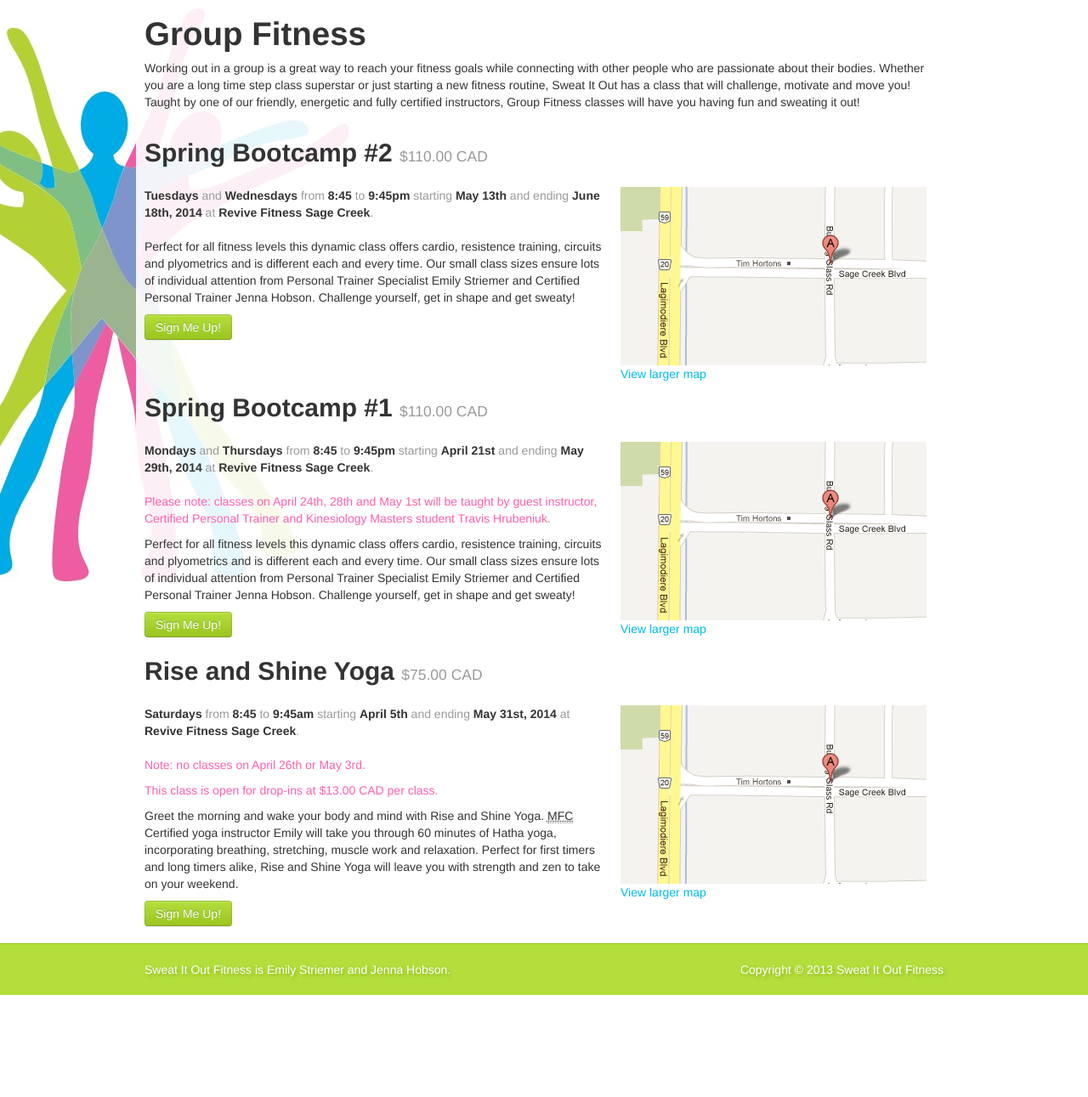
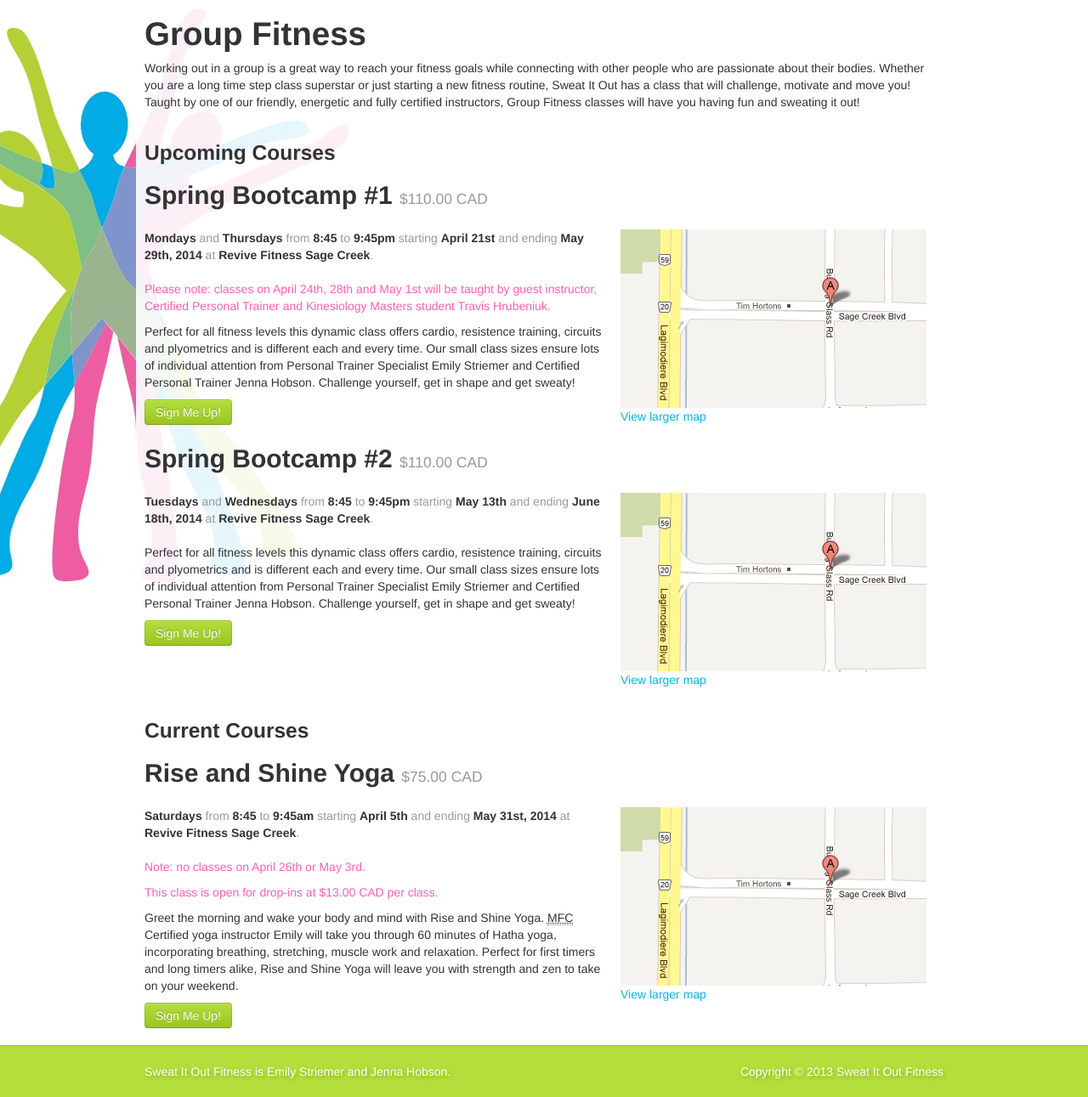
Before and after one commit to mstriemer/sweatitout, a Flask app: page /group-fitness in a window 1280 px wide. Shown: the part 81-1372 px from the top of the page at 85% size. Before the commit the page ends 1252 px from the top, so only its background shows below. Run offline with Flask 2, Linux system fonts and the light colour scheme; style sheets or scripts are compiled from the project's sources.

Commit message:
split up upcoming and active courses

```diff
--- a/app.py
+++ b/app.py
@@ -7,7 +7,8 @@ from flask import Flask, render_template, request, redirect, session, abort
 from database import db_session
 
 from models import Course, Registration, RegistrationCharge, RegistrationForm
-from courses import all_courses, current_courses
+from courses import (active_courses, all_courses, current_courses,
+                     upcoming_courses)
 
 from auth import login_required
 
@@ -60,16 +61,21 @@ def index():
 def instructors():
     return render_template("instructors.html", page_title="Instructors")
 
-def render_group_fitness(course=None, form=None):
-    make_form = lambda c: RegistrationForm(course_slug=c.slug, instance=c)
-    courses = []
-    for c in current_courses:
-        if c == course:
-            courses.append((course, form))
+def render_group_fitness(active_course=None, active_form=None):
+    def make_form(course):
+        if course == active_course:
+            form = active_form
         else:
-            courses.append((c, make_form(c)))
-    return render_template("group_fitness.html", courses=courses,
-            page_title="Group Fitness")
+            form = RegistrationForm(course_slug=course.slug, instance=course)
+        return (course, form)
+
+    def make_forms(all_courses):
+        return [make_form(course) for course in all_courses]
+
+    return render_template("group_fitness.html",
+                           upcoming_courses=make_forms(upcoming_courses),
+                           active_courses=make_forms(active_courses),
+                           page_title="Group Fitness")
 
 @app.route("/group-fitness")
 def group_fitness():
--- a/courses.py
+++ b/courses.py
@@ -366,11 +366,16 @@ all_courses.append(Course(
 
 class CurrentCourseIterator(object):
 
-    def all_courses(self):
-        return all_courses
+    def __init__(self, courses, predicate):
+        self.courses = courses
+        self.predicate = predicate
 
     def __iter__(self):
-        return (course for course in self.all_courses()
-                       if not course.completed())
+        return (course for course in self.courses if self.predicate(course))
 
-current_courses = CurrentCourseIterator()
+current_courses = CurrentCourseIterator(all_courses,
+                                        lambda c: not c.completed())
+upcoming_courses = CurrentCourseIterator(list(reversed(all_courses)),
+                                         lambda c: c.upcoming())
+active_courses = CurrentCourseIterator(
+    all_courses, lambda c: not c.completed() and not c.upcoming())
--- a/models.py
+++ b/models.py
@@ -58,7 +58,18 @@ class Course(object):
             raise KeyError('{name} is not a valid day'.format(name=name))
 
     def completed(self):
-        return parse_human_date(self.end_date) < datetime.today()
+        return self.end_datetime < datetime.today()
+
+    def upcoming(self):
+        return self.start_datetime > datetime.today()
+
+    @property
+    def end_datetime(self):
+        return parse_human_date(self.end_date)
+
+    @property
+    def start_datetime(self):
+        return parse_human_date(self.start_date, year_fallback=self.end_date)
 
 
 class Day(object):
@@ -286,9 +297,12 @@ class FormField(object):
         else:
             return True
 
-def parse_human_date(date_string):
+def parse_human_date(date_string, year_fallback=None):
     suffices = ['st', 'nd', 'rd', 'th']
     parsed = None
+    # If date_string doesn't have a year, use the year from year_fallback.
+    if ',' not in date_string and ',' in year_fallback:
+        date_string += ',' + year_fallback.split(',', 1)[1]
     for suffix in suffices:
         try:
             parsed = datetime.strptime(date_string,
--- a/templates/group_fitness.html
+++ b/templates/group_fitness.html
@@ -13,21 +13,26 @@
     out!
 </div>
 
+{% if upcoming_courses %}
     <div class="courses">
-    {% for course, form in courses %}
+        <h3>Upcoming Courses</h3>
+        {% for course, form in upcoming_courses %}
         {% include "course.html" %}
-    {% else %}
+        {% endfor %}
+    </div>
+{% endif %}
+{% if active_courses %}
+    <div class="courses">
+        <h3>Current Courses</h3>
+        {% for course, form in active_courses %}
+        {% include "course.html" %}
+        {% endfor %}
+    </div>
+{% endif %}
+{% if not upcoming_courses and not active_courses %}
 <p>
     We aren't offering any classes right now, check back later to come get
     sweaty with us!
 </p>
-    {% endfor %}
-    {% if old_courses %}
-    <hr>
-    <h3>Previous Courses</h3>
-    {% for course in old_courses %}
-    {% include "course.html" %}
-    {% endfor %}
 {% endif %}
-</div>
 {% endblock %}
```
Also changed, not shown: static/styles/main.less (+9 -0 lines). Lines whose indentation alone changed are shown as unchanged.
